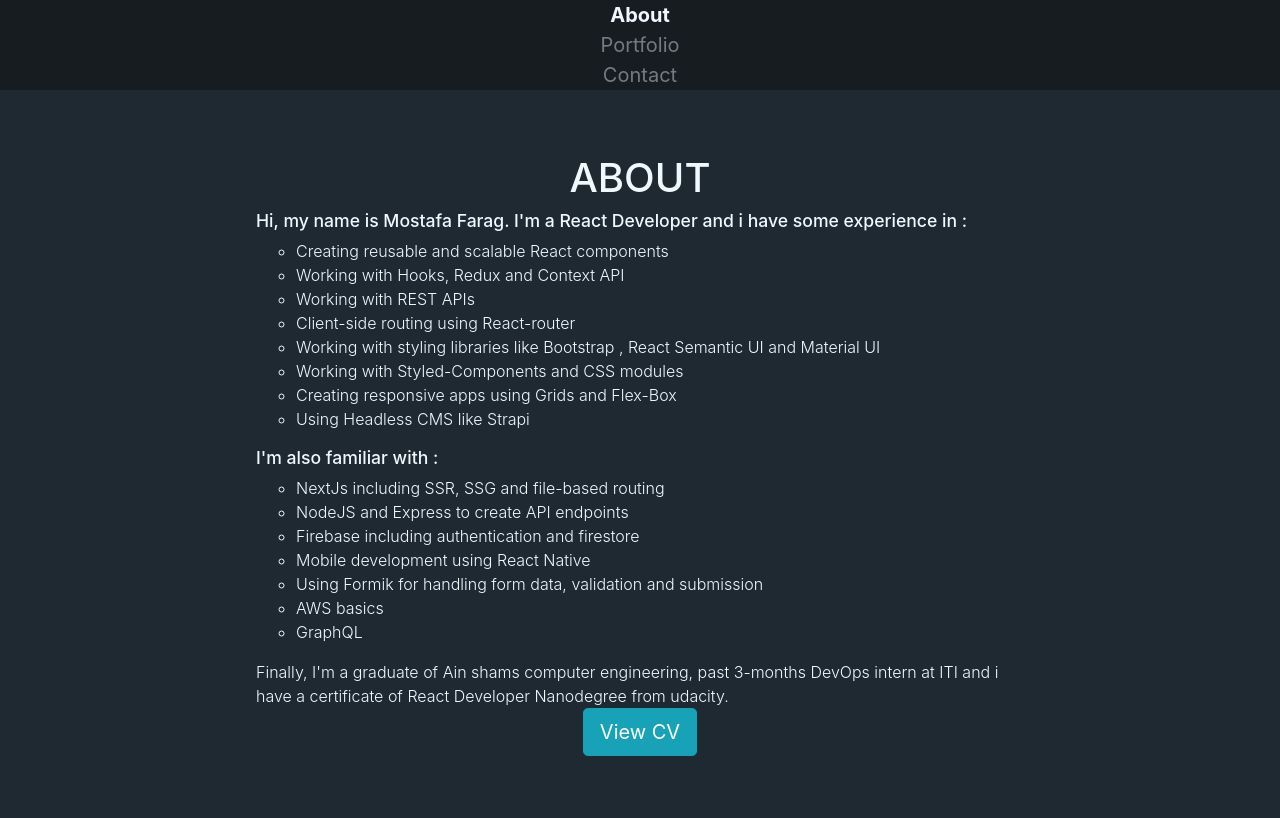
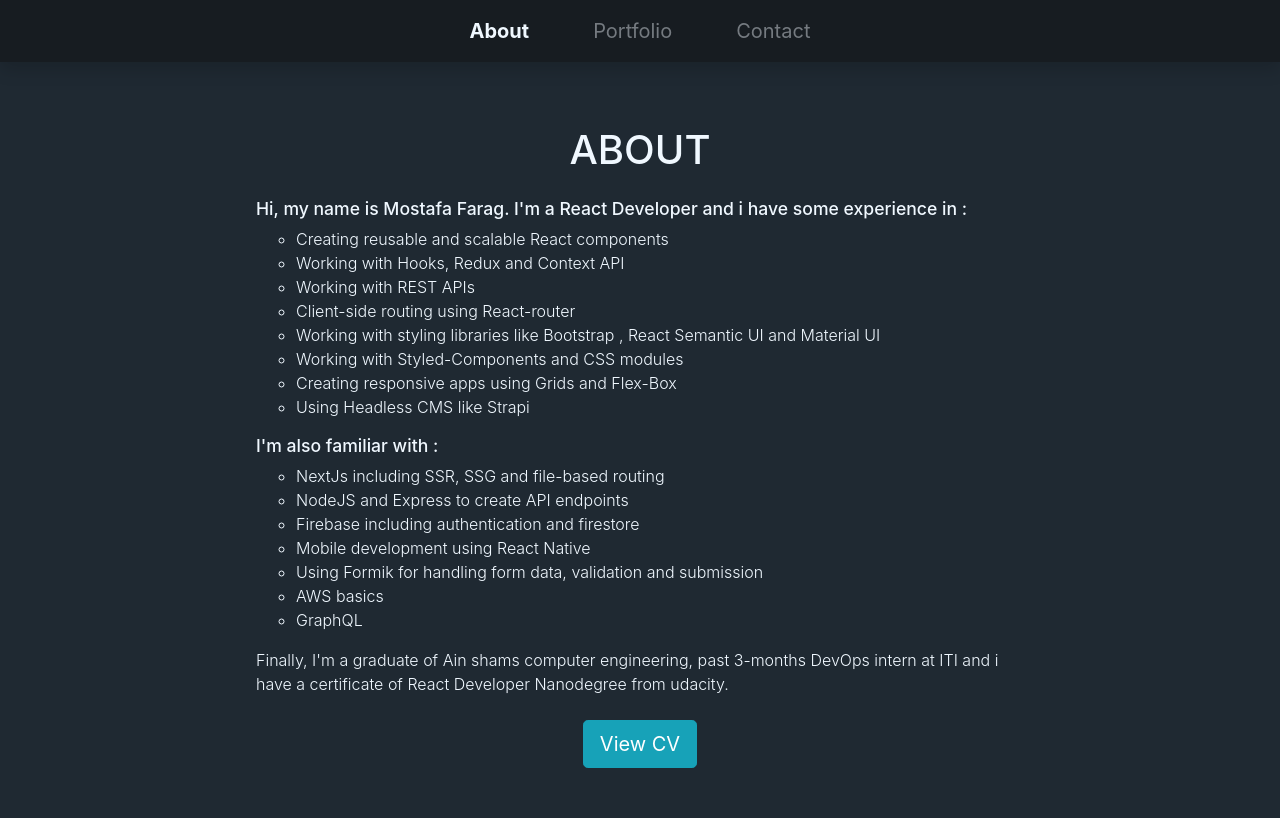
Before and after one commit to MostafaFarag14/portfolio-next, a Next.js app: page / in a window 1280 px wide. Shown: the top 818 px of the page. Built offline with nearby package versions, Linux system fonts and the light colour scheme.

Commit message:
fix some styling

```diff
--- a/components/about/about.js
+++ b/components/about/about.js
@@ -3,7 +3,7 @@ export default function About() {
   return (
     <div className={`${classes.about} p-5`} >
       <main style={{ maxWidth: '50rem' }} id="about" role="main" className="main inner cover h-100 p-3 mx-auto text-center">
-        <h1 className="cover-heading">ABOUT</h1>
+        <h1 className="mb-4">ABOUT</h1>
         <div style={{ textAlign: 'left', fontSize: '1rem' }} className="lead">
           <h6 style={{ fontSize: '1.1rem' }}>Hi, my name is Mostafa Farag. I'm a React Developer and i have some experience in :</h6>
           <ul style={{ listStyleType: 'circle' }}>
@@ -30,9 +30,9 @@ export default function About() {
           I'm a graduate of Ain shams computer engineering, past 3-months DevOps intern at ITI and
            i have a certificate of React Developer Nanodegree from udacity.
         </div>
-        <p className="lead">
+        <div className="mt-4">
           <a href="https://drive.google.com/file/d/1dEG8OFDMHr0dtxm5CnKTxo-pUaOyGWGn/view" target="_blank" className="btn btn-lg btn-info">View CV</a>
-        </p>
+        </div>
       </main>
     </div>
   )
--- a/components/contact/contact.js
+++ b/components/contact/contact.js
@@ -1,6 +1,6 @@
 import React, { Component } from 'react'
-import {imgPath} from '../projectsUrls'
-import './contact.module.css'
+import { imgPath } from '../../projectsUrls'
+import classes from './contact.module.css'
 
 const contacts = [
   {
@@ -26,27 +26,24 @@ const contacts = [
 
 ]
 
-export default class Contact extends Component {
-  render() {
+export default function Contact() {
   return (
-
-      <div id='contact' className="contacts text-light">
+    <div id='contact' className={`${classes.contacts} text-light`}>
       <h1 className="mb-5">CONTACT</h1>
       <ul className="justify-content-center d-flex flex-wrap mb-0">
         {contacts.map((contact, index) => {
           return (
             <div key={index} className="">
-                <li  className="px-5 d-flex">
+              <li className="px-5 d-flex">
                 {
                   contact.url === "#" ?
                     <img className="mx-5 d-flex" src={contact.logo} height="40" width="40" ></img>
                     // <i class="bi bi-phone" style={{fontSize: 24}}></i>
                     :
                     <a className="mx-5" href={contact.url} target="_blank">
-                    <img className="contact d-flex" src={contact.logo} height="40" width="40" ></img>
+                      <img className={`${classes.contact} d-flex`} src={contact.logo} height="40" width="40" ></img>
                     </a>
                 }
-
               </li>
               <div className="p-2">{contact.text}</div>
             </div>
@@ -54,9 +51,5 @@ export default class Contact extends Component {
         })}
       </ul>
     </div>
-
-
-
   )
 }
-}
--- a/components/header/header.js
+++ b/components/header/header.js
@@ -5,31 +5,14 @@ import classes from './header.module.css'
 export default function Header() {
 
   return (
-    <nav id="header" className="navbar navbar-expand-sm shadow sticky-top" className={classes.header} >
-      <div className="container justify-content-center">
-        <ul className="navbar-nav">
-          <Scrollspy className="navbar-nav scrollspy" items={['about', 'portfolio', 'contact']} currentClassName={classes.isCurrent}>
-            {['About', 'Portfolio', 'Contact'].map((item, index) => {
-              return (<li key={index} className="nav-item mx-4">
-                <a className={classes.navLink} href={`#${item.toLowerCase()}`}>{item}</a>
-              </li>)
-            })}
-          </Scrollspy>
-        </ul>
-      </div>
+    <nav className={`${classes.navBar} shadow`} >
+      <Scrollspy className="navbar-nav flex-row p-3 justify-content-center scrollspy" items={['about', 'portfolio', 'contact']} currentClassName={classes.isCurrent}>
+        {['About', 'Portfolio', 'Contact'].map((item, index) => {
+          return (<li key={index} className="nav-item mx-4 px-2">
+            <a className={classes.navLink} href={`#${item.toLowerCase()}`}>{item}</a>
+          </li>)
+        })}
+      </Scrollspy>
     </nav>
-    // <Navbar bg='dark' variant='dark' expand='sm' sticky="top">
-    //   <Container  className='justify-content-center'>
-    //   <Nav>
-    //     {['About', 'Portfolio', 'Contact'].map((item, index) => {
-    //       return (<Nav.Item key={index}>
-    //         <Nav.Link href={`#${item.toLowerCase()}`}>{item}</Nav.Link>
-    //       </Nav.Item>)
-    //     })}
-    //   </Nav>
-    //   </Container>
-    //   {/* <Button className={classes.btn}>Click</Button> */}
-    // </Navbar>
   )
-
 }
--- a/components/header/header.module.css
+++ b/components/header/header.module.css
@@ -6,9 +6,12 @@
   background-color: blueviolet;
 }
 
-.header {
+.navBar {
   background-color: #171c21;
   font-size: 20px;
+  position: sticky;
+  top: 0;
+  z-index: 1020;
 }
 
 .navLink {
--- a/components/main/main.js
+++ b/components/main/main.js
@@ -3,7 +3,7 @@ import classes from './main.module.css'
 
 export default function Main() {
   return (
-    <div id="portfolio">
+    <div id="portfolio" className={classes.portfolio}>
       <div className="album py-5">
         <div className="container">
           <h1>PORTFOLIO</h1>
@@ -12,7 +12,7 @@ export default function Main() {
               projectsUrls.map((project, index) => {
                 return <div key={index} className="col-lg-6 mb-4">
                   <div className={`${classes.card} mb-4 shadow h-100`}>
-                    <div className={`${classes.overlay} ${classes.overView} container`} >
+                    <div className={`${classes.overlay}`} >
                       {project.description}
                     </div>
                     <a href={project.url} target="_blank">
@@ -23,7 +23,7 @@ export default function Main() {
                       <h5 className="card-text mb-3">{project.name}</h5>
                       <div className="d-flex justify-content-between align-items-center">
 
-                        <div className="btn-group">
+                        <div className="btn-group flex-wrap">
 
                           {project.url && <a className="btn btn-sm btn-outline-info" href={project.url} target="_blank">View Live</a>}
                           <a className="btn btn-sm btn-outline-info" href={project.code} target="_blank">Source Code</a>
--- a/components/main/main.module.css
+++ b/components/main/main.module.css
@@ -1,43 +1,33 @@
+.card {
+  background-color: white;
+}
 
 .cardImgTop {
-  transition: .2s ease;
+  transition: 0.2s ease;
   position: relative;
 }
 
 .card:hover .overlay {
-  opacity: 100%;
+  visibility: visible;
 }
 
 .card:hover .cardImgTop {
   filter: blur(1.5px) brightness(20%);
+}
 
+.portfolio {
+  background-color: #ece9e6;
 }
-/* .card .overlay:hover~.card-img-top{
-  filter: blur(1.5px) brightness(20%);
-} */
-
 .overlay {
   position: absolute;
   margin: 0;
+  width: 92%;
   z-index: 100;
   font-size: 17px;
   color: beige;
-  opacity: 0%;
+  visibility: hidden;
   text-align: center;
   top: 35%;
   -ms-transform: translateY(-50%);
   transform: translateY(-50%);
 }
-/* .overlay:hover{
-opacity: 100%;
-} */
-
-/* .overView span {
-  overflow: hidden;
-  text-overflow: ellipsis;
-  display: -webkit-box;
-  line-height: 20px;
-  max-height: 300px;
-  -webkit-line-clamp: 5;
-  -webkit-box-orient: vertical;
-} */
--- a/pages/index.js
+++ b/pages/index.js
@@ -1,14 +1,15 @@
 import About from '../components/about/about'
+import Contact from '../components/contact/contact'
 import Header from '../components/header/header'
 import Main from '../components/main/main'
 
 export default function Home() {
   return (
-    <div className="App">
+    <div style={{ textAlign: 'center', minWidth: '30rem'}}>
       <Header />
       <About />
       <Main />
-      {/* <Contact /> */}
-    </div>
+      <Contact />
+    </div >
   )
 }
--- a/styles/globals.css
+++ b/styles/globals.css
@@ -21,12 +21,6 @@ ul{
 
 h1{
   margin-bottom: 30px;
-}
-
-.App {
-  text-align: center;
-  /* background-color: #ece9e6; */
-  min-width: 30rem;
 }
 
 .App-logo {
```
Also changed, not shown: 1 other file (tests, documents, lock files or other folders). Lines whose indentation alone changed are shown as unchanged.
